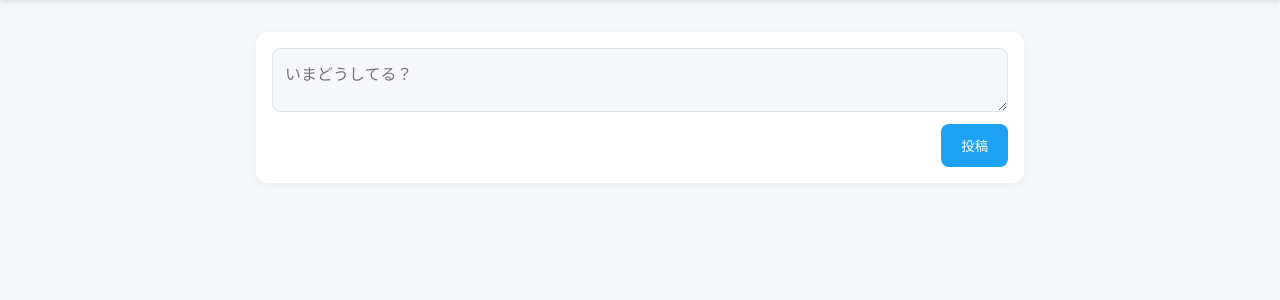
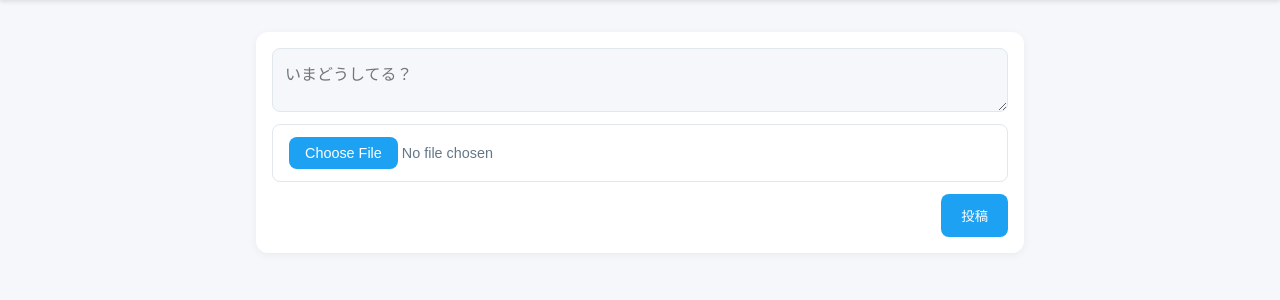
Before and after one commit to koutamanto/UnSNS, a Flask app: page / in a window 1280 px wide. Shown: the part 57-357 px from the top of the page. Run offline with Flask 3, Linux system fonts and the light colour scheme; data that the repository does not hold is empty.

Commit message:
sync to share

```diff
--- a/app.py
+++ b/app.py
@@ -57,6 +57,12 @@ cursor = conn.execute("PRAGMA table_info(tweets)")
 cols = [row[1] for row in cursor.fetchall()]
 if 'parent_id' not in cols:
     conn.execute("ALTER TABLE tweets ADD COLUMN parent_id INTEGER")
+    conn.commit()
+# Migrate tweets table to include image column if not present
+cursor = conn.execute("PRAGMA table_info(tweets)")
+cols = [row[1] for row in cursor.fetchall()]
+if 'image' not in cols:
+    conn.execute("ALTER TABLE tweets ADD COLUMN image TEXT")
     conn.commit()
 # Migrate users table to include bio column if not present
 cursor = conn.execute("PRAGMA table_info(users)")
@@ -148,7 +154,7 @@ def index():
 def get_tweets():
     conn = get_db_connection()
     rows = conn.execute('''
-        SELECT t.id, t.content, t.timestamp, t.parent_id,
+        SELECT t.id, t.content, t.timestamp, t.parent_id, t.image,
                u.username, u.avatar,
                COUNT(l.id) AS like_count
         FROM tweets t
@@ -166,7 +172,8 @@ def get_tweets():
             'parent_id': row['parent_id'],
             'username': row['username'] or '匿名',
             'avatar': row['avatar'],
-            'like_count': row['like_count']
+            'like_count': row['like_count'],
+            'image': row['image']
         }
         for row in rows
     ]
@@ -176,22 +183,39 @@ def get_tweets():
 def post_tweet():
     if 'user_id' not in session:
         return jsonify({'error': 'ログインが必要です'}), 401
-    data = request.get_json()
-    content = data.get('content', '').strip()
+    if request.content_type.startswith('multipart/form-data'):
+        content = request.form.get('content','').strip()
+        image_file = request.files.get('image')
+        if image_file:
+            if image_file.mimetype.startswith('image/') and allowed_file(image_file.filename):
+                filename = secure_filename(f"{session['user_id']}_{int(datetime.utcnow().timestamp())}_{image_file.filename}")
+                image_file.save(os.path.join(app.config['UPLOAD_FOLDER'], filename))
+            else:
+                return jsonify({'error': '画像ファイルのみアップロード可能です'}), 400
+    else:
+        data = request.get_json()
+        content = data.get('content','').strip()
+        image_file = None
+        filename = None
     if not content:
         return jsonify({'error': 'Empty content'}), 400
-    parent_id = data.get('parent_id')
+    parent_id = request.form.get('parent_id') if request.content_type.startswith('multipart/form-data') else data.get('parent_id')
     timestamp = datetime.utcnow().isoformat() + 'Z'
+    if request.content_type.startswith('multipart/form-data'):
+        # filename already set above if image_file exists and valid
+        pass
+    else:
+        filename = None
     conn = get_db_connection()
     conn.execute(
-        'INSERT INTO tweets (content, timestamp, user_id, parent_id) VALUES (?, ?, ?, ?)',
-        (content, timestamp, session['user_id'], parent_id)
+        'INSERT INTO tweets (content, timestamp, user_id, parent_id, image) VALUES (?, ?, ?, ?, ?)',
+        (content, timestamp, session['user_id'], parent_id, filename)
     )
     conn.commit()
     # send browser push notification
     send_push_notification({"title": "UnSNS", "body": content})
     conn.close()
-    return jsonify({'content': content, 'timestamp': timestamp}), 201
+    return jsonify({'content': content, 'timestamp': timestamp, 'image': filename}), 201
 
 @app.route('/register', methods=['GET', 'POST'])
 def register():
@@ -273,10 +297,13 @@ def home():
     conn = get_db_connection()
     if request.method == 'POST':
         avatar = request.files.get('avatar')
-        if avatar and allowed_file(avatar.filename):
-            filename = secure_filename(f"{session['user_id']}_{avatar.filename}")
-            avatar.save(os.path.join(app.config['UPLOAD_FOLDER'], filename))
-            conn.execute('UPDATE users SET avatar = ? WHERE id = ?', (filename, session['user_id']))
+        if avatar:
+            if avatar.mimetype.startswith('image/') and allowed_file(avatar.filename):
+                filename = secure_filename(f"{session['user_id']}_{avatar.filename}")
+                avatar.save(os.path.join(app.config['UPLOAD_FOLDER'], filename))
+                conn.execute('UPDATE users SET avatar = ? WHERE id = ?', (filename, session['user_id']))
+            else:
+                flash('画像ファイルのみアップロード可能です。')
         bio = request.form.get('bio', '').strip()
         conn.execute(
             'UPDATE users SET bio = ? WHERE id = ?',
--- a/static/style.css
+++ b/static/style.css
@@ -104,6 +104,67 @@ main {
   display: flex;
   flex-direction: column;
   gap: 0.75rem;
+}
+.compose input[type="file"] {
+  display: block;
+  background: var(--card-bg);
+  border: 1px solid #e1e8ed;
+  border-radius: 8px;
+  padding: 0.75rem 1rem;
+  font-size: 0.9rem;
+  color: var(--text-secondary);
+  cursor: pointer;
+  transition: border-color 0.2s ease, background-color 0.2s ease;
+}
+.compose input[type="file"]::-webkit-file-upload-button {
+  content: "画像";
+  background: var(--primary);
+  color: #fff;
+  border: none;
+  padding: 0.5rem 1rem;
+  border-radius: 8px;
+  cursor: pointer;
+  transition: background-color 0.2s ease;
+}
+.compose input[type="file"]::file-selector-button {
+  content: "画像";
+}
+.compose input[type="file"]::-webkit-file-upload-button:hover {
+  background: var(--primary-dark);
+}
+
+/* Specific styling for tweet-image button */
+#tweet-image {
+  display: block;
+  background: var(--card-bg);
+  border: 1px solid #e1e8ed;
+  border-radius: 8px;
+  padding: 0.75rem 1rem;
+  font-size: 0.9rem;
+  color: var(--text-secondary);
+  cursor: pointer;
+  transition: border-color 0.2s ease, background-color 0.2s ease;
+}
+#tweet-image::-webkit-file-upload-button {
+  content: "画像";
+  background: var(--primary);
+  color: #fff;
+  border: none;
+  padding: 0.5rem 1rem;
+  border-radius: 8px;
+  cursor: pointer;
+  transition: background-color 0.2s ease;
+}
+#tweet-image::file-selector-button {
+  content: "画像";
+}
+#tweet-image::-webkit-file-upload-button:hover {
+  background: var(--primary-dark);
+}
+.tweet-image {
+    max-width: 100%;
+    border-radius: 8px;
+    margin: 0.75rem 0;
 }
 .compose button {
   align-self: flex-end;
--- a/templates/index.html
+++ b/templates/index.html
@@ -29,6 +29,7 @@
     <main>
         <section class="compose">
             <textarea id="tweet-content" placeholder="いまどうしてる？"></textarea>
+            <input type="file" id="tweet-image" accept="image/*">
             <button id="tweet-button">投稿</button>
         </section>
         <section class="feed" id="feed">
```
Also changed, not shown: other parts of static/style.css (+24 -1 lines), static/script.js (+25 -5 lines), templates/profile.html (+29 -3 lines).
